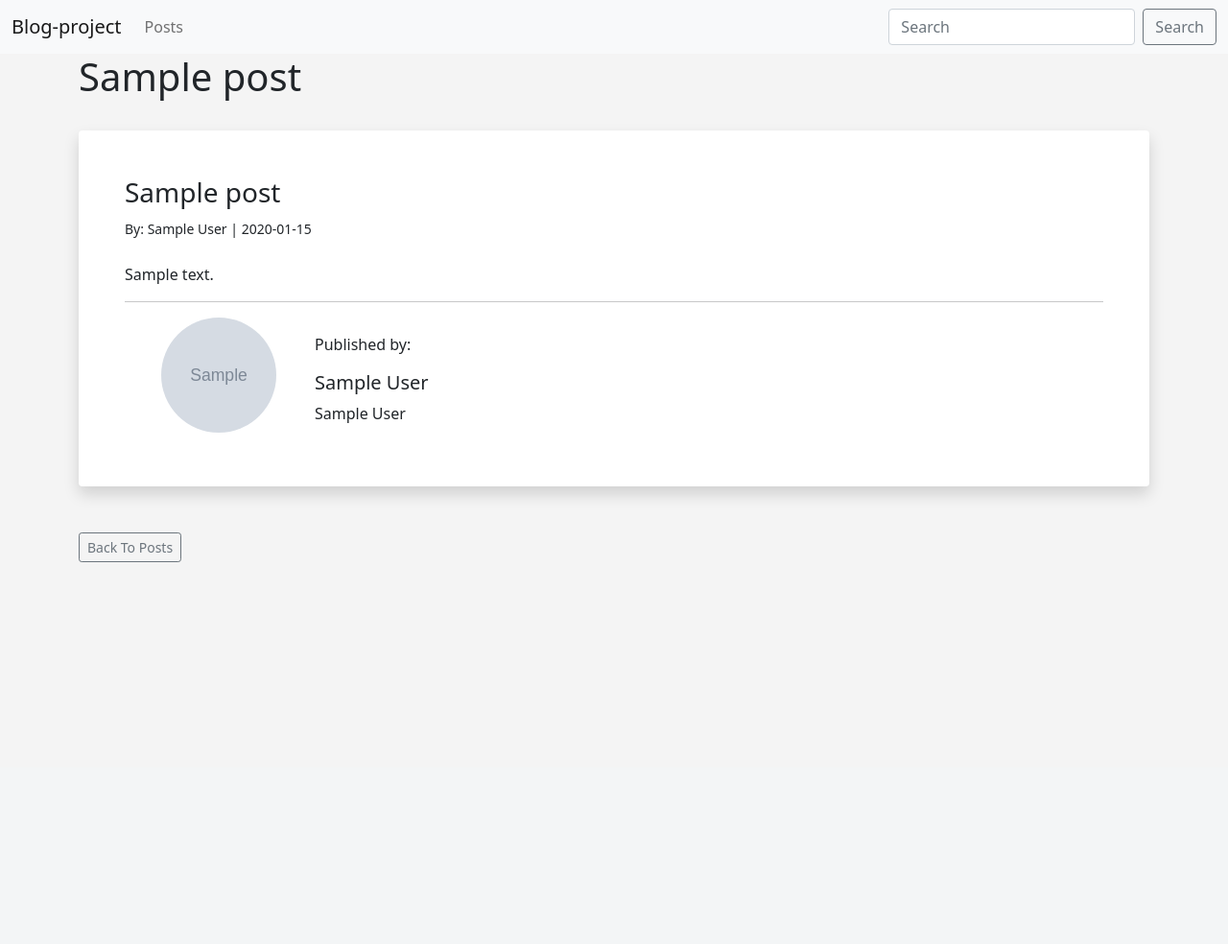
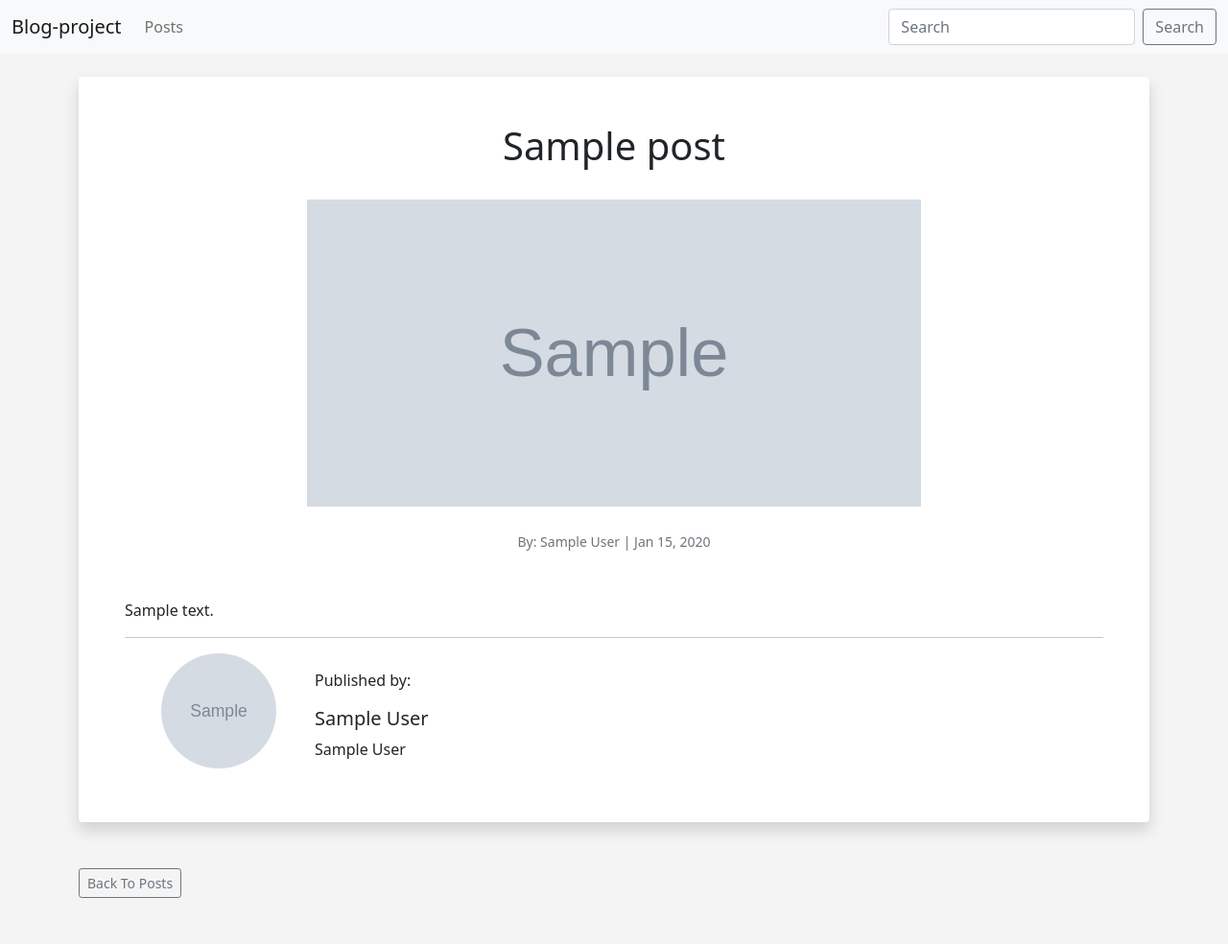
Before and after one commit to xjojoramirez/blog-project, a Flask app: page /posts/1 in a window 1280 px wide. Shown: the whole page at 96% size. Before the commit the page ends 586 px from the top, so only its background shows below. Run offline with Flask 3, Linux system fonts and the light colour scheme; tables that the repository leaves empty hold one stand-in row (values such as "Sample post"); grey boxes marked "Sample" are stand-in pictures; some libraries are stand-ins or nearby versions.

Commit message:
add post image

```diff
--- a/app.py
+++ b/app.py
@@ -22,8 +22,11 @@ app.config['SQLALCHEMY_DATABASE_URI'] = 'sqlite:///users.db'
 #sample secret key
 app.config['SECRET_KEY'] = "wwqrxqqqry"
 
-UPLOAD_FOLDER = 'static/images/'
-app.config['UPLOAD_FOLDER'] = UPLOAD_FOLDER
+USER_UPLOAD_FOLDER = 'static/images/user'
+app.config['USER_UPLOAD_FOLDER'] = USER_UPLOAD_FOLDER
+
+POST_UPLOAD_FOLDER = 'static/images/post'
+app.config['POST_UPLOAD_FOLDER'] = POST_UPLOAD_FOLDER
 
 #initialize db
 db = SQLAlchemy(app)
@@ -131,7 +134,7 @@ def dashboard():
 
 			try:
 				db.session.commit()
-				saver.save(os.path.join(app.config['UPLOAD_FOLDER'], pic_name))
+				saver.save(os.path.join(app.config['USER_UPLOAD_FOLDER'], pic_name))
 				flash("User updated successfully!")
 				return render_template("dashboard.html",
 					form=form,
@@ -208,10 +211,33 @@ def edit_post(id):
 		post.slug = form.slug.data
 		post.content = form.content.data
 
+		if form.post_img.data:
+			post.post_img = form.post_img.data
+			# Grab Image Name
+			post_filename = secure_filename(post.post_img.filename)
+			# Set uuid
+			post_uuid_filename = str(uuid.uuid1()) + "_" + post_filename
+			# Save image
+			saver = form.post_img.data
+
+			# Change it to a string to save to db
+			post.post_img = post_uuid_filename
+
+			try:
+				db.session.commit()
+				saver.save(os.path.join(app.config['POST_UPLOAD_FOLDER'], post_uuid_filename))
+				flash("Post updated successfully!")
+				return redirect(url_for('post', id=post.id))
+			except:
+				flash("Error updating the post!")
+				return redirect(url_for('post', id=post.id))
+
+
+
 		# Update db
 		db.session.add(post)
 		db.session.commit()
-		flash("Post Has Been Update!")
+		flash("Post Has Been Updated!")
 
 		return redirect(url_for('post', id=post.id))
 
@@ -220,6 +246,7 @@ def edit_post(id):
 		# form.author.data = post.author
 		form.slug.data = post.slug
 		form.content.data = post.content
+		form.post_img.data = post.post_img
 
 		return render_template('edit_post.html', form=form)
 
@@ -345,8 +372,8 @@ def add_user():
 			our_users=our_users)
 
 # Custom Jinja2 filter for formatting datetime objects
-@app.template_filter('datetimefilter')
-def format_datetime(value, format='%Y-%m-%d %H:%M:%S'):
+@app.template_filter('dateformat')
+def format_date(value, format='%b %d, %Y'):
     if value is None:
         return ''
     return value.strftime(format)
@@ -436,6 +463,7 @@ class Posts(db.Model):
 	#author = db.Column(db.String(255))
 	date_posted = db.Column(db.DateTime, default=datetime.utcnow)
 	slug = db.Column(db.String(255))
+	post_img = db.Column(db.String(), nullable=True)
 	# foreign key to link users (refer to primary key of the user )
 	poster_id = db.Column(db.Integer, db.ForeignKey('users.id', name='fk_posts_users'))
 
--- a/static/css/style.css
+++ b/static/css/style.css
@@ -28,3 +28,16 @@ body {
     overflow: hidden;
     border-radius: 50%;
 }
+
+
+.custom-post-image {
+  max-width: 100%;
+  width: 40rem;
+  height: 20rem;
+  object-fit: cover;
+}
+
+.card > .custom-post-image{
+  width: 30rem;
+  height: 14rem;
+}
--- a/templates/dashboard.html
+++ b/templates/dashboard.html
@@ -38,9 +38,9 @@
                     </div>
                     <div class="col-4">
                         {% if current_user.profile_pic %}
-                            <img class="float-end" src="{{ url_for('static', filename='images/'+ current_user.profile_pic) }}" width="150">
+                            <img class="float-end" src="{{ url_for('static', filename='images/user/'+ current_user.profile_pic) }}" width="150">
                         {% else %}
-                            <img class="float-end" src="{{ url_for('static', filename='images/default_profile.png') }}" width="150">
+                            <img class="float-end" src="{{ url_for('static', filename='images/user/default_profile.png') }}" width="150">
                         {% endif %}
                     </div>
 
--- a/templates/edit_post.html
+++ b/templates/edit_post.html
@@ -14,7 +14,7 @@
 
 
 <div class="shadow p-3 mb-5 bg-body rounded">
-    <form method="POST">
+    <form method="POST" enctype="multipart/form-data">
         {{ form.hidden_tag() }}
 
         {{ form.title.label(class="form-label") }}
@@ -22,6 +22,10 @@
         <br/>
         {{ form.slug.label(class="form-label") }}
         {{ form.slug(class="form-control") }}
+        <br/>
+
+        {{ form.post_img.label(class="form-label") }}
+        {{ form.post_img(class="form-control")}}
         <br/>
 
         {{ form.content.label(class="form-label") }}
--- a/templates/post.html
+++ b/templates/post.html
@@ -8,14 +8,24 @@
         <button type="button" class="btn-close" data-bs-dismiss="alert" aria-label="Close"></button>
     </div>
 {% endfor %}
-
-<h1>{{ post.title }}</h1>
 <br/>
 
 
 <div class="shadow p-5 mb-5 bg-body rounded">
-    <h3>{{ post.title }}</h3>
-    <small>By: {{ post.poster.name }} | {{ post.date_posted | datetimefilter('%Y-%m-%d')}}</small><br/><br/>
+    <center><h1>{{ post.title }}</h1><br/>
+
+    {% if post.post_img %}
+        <!-- <img class="float-end rounded-custom" src="{{ url_for('static', filename='images/'+ post.poster.profile_pic) }}" width="150"> -->
+        <img src="{{ url_for('static', filename='images/post/'+ post.post_img) }}" class="img-fluid custom-post-image "><br/>
+    {% else %}
+        <!-- <img class="float-end" src="{{ url_for('static', filename='images/default_profile.png') }}" width="150"> -->
+        <img src="..." class="img-fluid" alt="..."><br/>
+    {% endif %}<br/>
+
+    <small class="text-muted">By: {{ post.poster.name }} | {{ post.date_posted | dateformat}}</small>
+
+    </center>
+    <br/><br/>
     {{ post.content|safe }}<br/>
     <hr>
 
@@ -23,9 +33,9 @@
         <div class="row">
             <div class="col-md-2">
                 {% if post.poster.profile_pic %}
-                    <img class="float-end rounded-custom" src="{{ url_for('static', filename='images/'+ post.poster.profile_pic) }}" width="150">
+                    <img class="float-end rounded-custom" src="{{ url_for('static', filename='images/user/'+ post.poster.profile_pic) }}" width="150">
                 {% else %}
-                    <img class="float-end" src="{{ url_for('static', filename='images/default_profile.png') }}" width="150">
+                    <img class="float-end" src="{{ url_for('static', filename='images/user/default_profile.png') }}" width="150">
                 {% endif %}
             </div>
             <div class="col-md-10">
--- a/templates/posts.html
+++ b/templates/posts.html
@@ -15,7 +15,7 @@
 {% for post in posts %}
 <div class="shadow p-3 mb-5 bg-body rounded">
     <h3>{{ post.title }}</h3>
-    <small>By: {{ post.poster.name }} | {{ post.date_posted | datetimefilter('%Y-%m-%d') }}</small><br/><br/>
+    <small>By: {{ post.poster.name }} | {{ post.date_posted | dateformat }}</small><br/><br/>
     <span class="truncate-text">{{ post.content|safe }}</span><br/>
     {% if post.poster.about_author %}
         {{ post.poster.about_author }}
--- a/webforms.py
+++ b/webforms.py
@@ -23,6 +23,7 @@ class PostForm(FlaskForm):
 	content = CKEditorField('Content', validators=[DataRequired()])
 	# author = StringField("Author")
 	slug = StringField("Slug", validators=[DataRequired()])
+	post_img = FileField("Post Image")
 	submit = SubmitField("Submit")
 
 #create form class
```
Also changed, not shown: migrations/versions/b025ef3298b1_add_post_image.py (added, +32 -0 lines), templates/index.html (+10 -4 lines), static/images/be64a7f4-5fa5-11ee-ac30-27d2338e6b08_morty.jpg (deleted), static/images/user/default_profile.png (renamed from static/images/default_profile.png).
